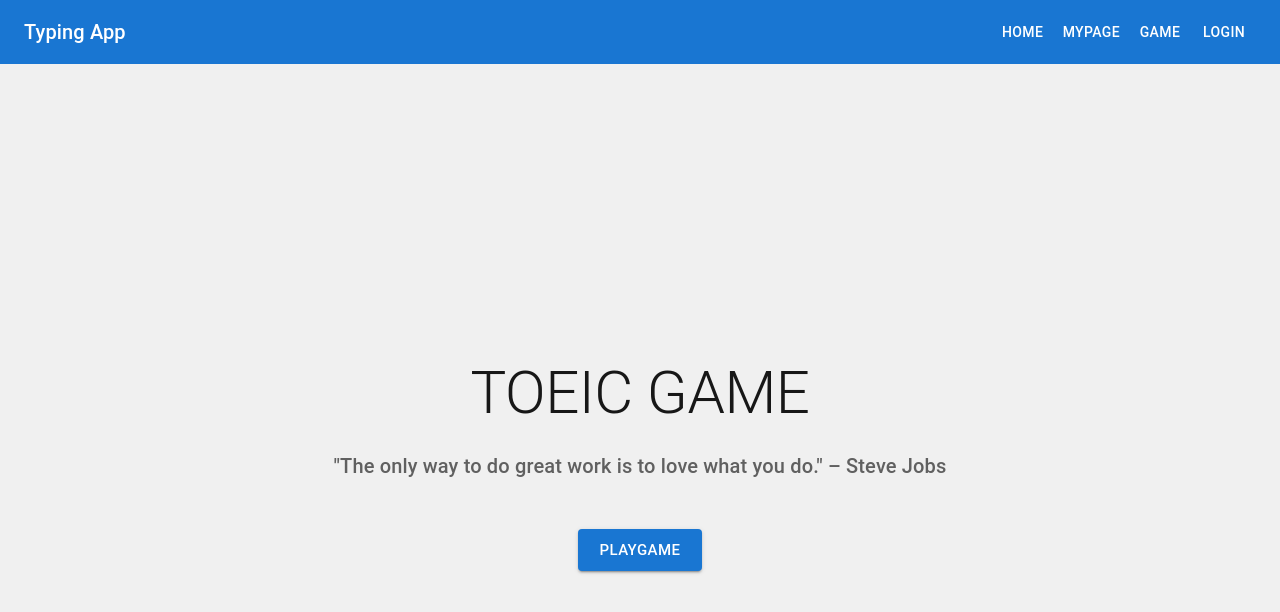
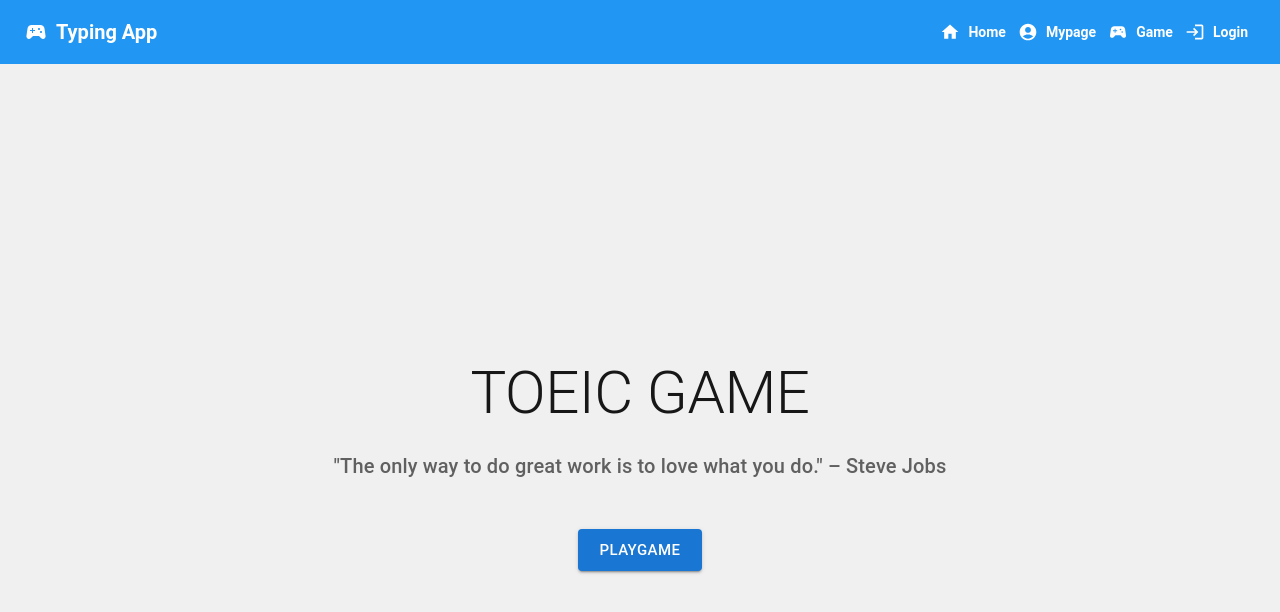
Before and after one commit to ryolingo/TOEIC-Typing-Game, a Next.js app: page / in a window 1280 px wide. Shown: the top 612 px of the page. Built offline with nearby package versions, Linux system fonts and the light colour scheme; no server answers.

Commit message:
headerのUI変更

```diff
--- a/src/app/conponents/Header.tsx
+++ b/src/app/conponents/Header.tsx
@@ -1,67 +1,214 @@
 "use client";
+
 import React, { useState, useEffect } from "react";
-import { AppBar, Toolbar, Typography, Button } from "@mui/material";
+import {
+  AppBar,
+  Toolbar,
+  Typography,
+  Button,
+  IconButton,
+  Menu,
+  MenuItem,
+  Box,
+  useMediaQuery,
+  ThemeProvider,
+  createTheme,
+} from "@mui/material";
+import {
+  Menu as MenuIcon,
+  AccountCircle,
+  Home,
+  SportsEsports,
+  Login,
+  Logout,
+} from "@mui/icons-material";
 import { useRouter } from "next/navigation";
-import { auth } from "@/firebase/firebase"; // Firebase authのインポート
+import { auth } from "@/firebase/firebase";
 import { onAuthStateChanged } from "firebase/auth";
 
+const theme = createTheme({
+  palette: {
+    primary: {
+      main: "#2196f3",
+    },
+    secondary: {
+      main: "#f50057",
+    },
+  },
+  typography: {
+    fontFamily: 'Roboto, "Helvetica Neue", Arial, sans-serif',
+    h6: {
+      fontWeight: 700,
+    },
+  },
+  components: {
+    MuiButton: {
+      styleOverrides: {
+        root: {
+          textTransform: "none",
+          fontWeight: 600,
+        },
+      },
+    },
+    MuiAppBar: {
+      styleOverrides: {
+        root: {
+          boxShadow: "0 2px 4px rgba(0,0,0,0.1)",
+        },
+      },
+    },
+  },
+});
+
 const Header = () => {
-  const [userId, setUserId] = useState<string | null>(null); // userIdを管理
+  const [userId, setUserId] = useState<string | null>(null);
+  const [anchorEl, setAnchorEl] = useState<null | HTMLElement>(null);
   const router = useRouter();
+  const isMobile = useMediaQuery(theme.breakpoints.down("sm"));
 
   useEffect(() => {
-    // Firebase Authでログイン状態を監視してuserIdを取得
     const unsubscribe = onAuthStateChanged(auth, (user) => {
       if (user) {
-        setUserId(user.uid); // ログインしているユーザーのuserIdをセット
+        setUserId(user.uid);
       } else {
-        setUserId(null); // ログアウト状態
+        setUserId(null);
       }
     });
     return () => unsubscribe();
   }, []);
+
+  const handleMenu = (event: React.MouseEvent<HTMLElement>) => {
+    setAnchorEl(event.currentTarget);
+  };
+
+  const handleClose = () => {
+    setAnchorEl(null);
+  };
+
+  const handleNavigation = (path: string) => {
+    router.push(path);
+    handleClose();
+  };
 
   const handleLogout = () => {
     auth.signOut().then(() => {
       setUserId(null);
       router.push("/login");
     });
+    handleClose();
   };
 
   const handleMypage = () => {
     if (userId) {
-      router.push(`/mypage/${userId}`); // userIdをURLに含めて遷移
+      handleNavigation(`/mypage/${userId}`);
     } else {
-      router.push("/login"); // ログインしていない場合はログインページに遷移
+      handleNavigation("/login");
     }
   };
 
   return (
-    <AppBar position="static">
+    <ThemeProvider theme={theme}>
+      <AppBar position="static" color="primary">
         <Toolbar>
-        <Typography variant="h6" style={{ flexGrow: 1 }}>
+          <Typography
+            variant="h6"
+            component="div"
+            sx={{ flexGrow: 1, display: "flex", alignItems: "center" }}
+          >
+            <SportsEsports sx={{ mr: 1 }} />
             Typing App
           </Typography>
-        <Button color="inherit" onClick={() => router.push("/")}>
+          {isMobile ? (
+            <>
+              <IconButton
+                size="large"
+                edge="start"
+                color="inherit"
+                aria-label="menu"
+                onClick={handleMenu}
+              >
+                <MenuIcon />
+              </IconButton>
+              <Menu
+                id="menu-appbar"
+                anchorEl={anchorEl}
+                anchorOrigin={{
+                  vertical: "top",
+                  horizontal: "right",
+                }}
+                keepMounted
+                transformOrigin={{
+                  vertical: "top",
+                  horizontal: "right",
+                }}
+                open={Boolean(anchorEl)}
+                onClose={handleClose}
+              >
+                <MenuItem onClick={() => handleNavigation("/")}>
+                  <Home sx={{ mr: 1 }} /> Home
+                </MenuItem>
+                <MenuItem onClick={handleMypage}>
+                  <AccountCircle sx={{ mr: 1 }} /> Mypage
+                </MenuItem>
+                <MenuItem onClick={() => handleNavigation("/levelselect")}>
+                  <SportsEsports sx={{ mr: 1 }} /> Game
+                </MenuItem>
+                {userId ? (
+                  <MenuItem onClick={handleLogout}>
+                    <Logout sx={{ mr: 1 }} /> Logout
+                  </MenuItem>
+                ) : (
+                  <MenuItem onClick={() => handleNavigation("/login")}>
+                    <Login sx={{ mr: 1 }} /> Login
+                  </MenuItem>
+                )}
+              </Menu>
+            </>
+          ) : (
+            <Box sx={{ display: "flex", alignItems: "center" }}>
+              <Button
+                color="inherit"
+                startIcon={<Home />}
+                onClick={() => handleNavigation("/")}
+              >
                 Home
               </Button>
-        <Button color="inherit" onClick={handleMypage}>
+              <Button
+                color="inherit"
+                startIcon={<AccountCircle />}
+                onClick={handleMypage}
+              >
                 Mypage
               </Button>
-        <Button color="inherit" onClick={() => router.push("/levelselect")}>
+              <Button
+                color="inherit"
+                startIcon={<SportsEsports />}
+                onClick={() => handleNavigation("/levelselect")}
+              >
                 Game
               </Button>
               {userId ? (
-          <Button color="inherit" onClick={handleLogout}>
+                <Button
+                  color="inherit"
+                  startIcon={<Logout />}
+                  onClick={handleLogout}
+                >
                   Logout
                 </Button>
               ) : (
-          <Button color="inherit" onClick={() => router.push("/login")}>
+                <Button
+                  color="inherit"
+                  startIcon={<Login />}
+                  onClick={() => handleNavigation("/login")}
+                >
                   Login
                 </Button>
               )}
+            </Box>
+          )}
         </Toolbar>
       </AppBar>
+    </ThemeProvider>
   );
 };
 
```
Lines whose indentation alone changed are shown as unchanged.
